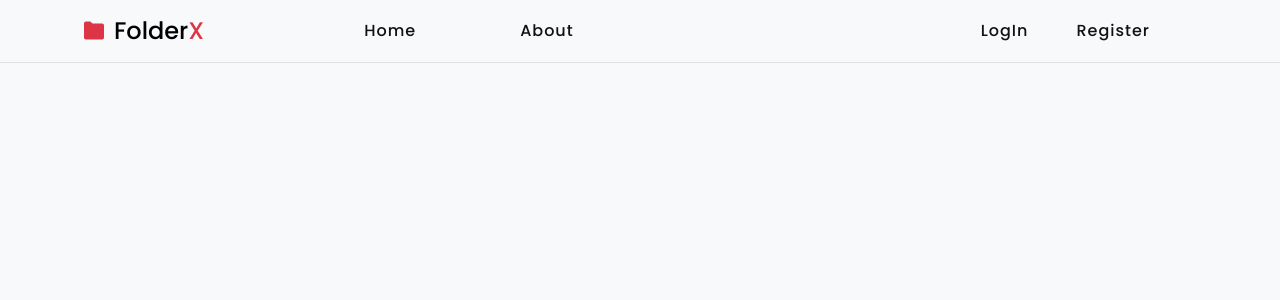
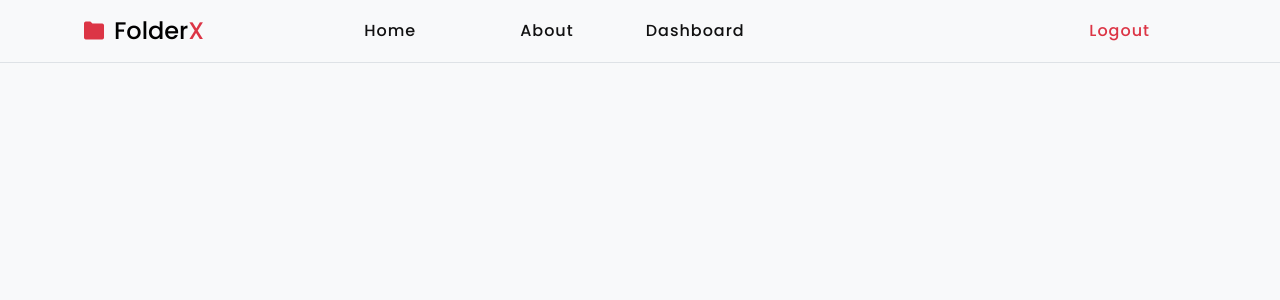
Before and after one commit to yogeshb-27/folderX, a React (Vite) app: page /dashbord in a window 1280 px wide. Shown: the top 300 px of the page. Built offline with nearby package versions, Linux system fonts and the light colour scheme; sample sign-in values are in the browser's storage.

Commit message:
added authcontext for checking user is logged in or not

```diff
--- a/src/App.jsx
+++ b/src/App.jsx
@@ -8,9 +8,11 @@ import Dashboard from "./pages/Dashboard";
 import Navbar from "./components/Navbar";
 import { Toaster } from "react-hot-toast";
 import About from "./pages/About";
+import { AuthProvider } from "./context/AuthContext";
 const App = () => {
   return (
     <Router>
+      <AuthProvider>
         <Toaster />
         <Navbar />
         <Routes>
@@ -20,6 +22,7 @@ const App = () => {
           <Route path="/dashboard" element={<Dashboard />} />
           <Route path="/about" element={<About />} />
         </Routes>
+      </AuthProvider>
     </Router>
   );
 };
--- a/src/components/Navbar.jsx
+++ b/src/components/Navbar.jsx
@@ -1,7 +1,20 @@
 import React from "react";
 import { NavLink, useNavigate } from "react-router-dom";
+import { useAuth } from "../context/AuthContext";
+import toast from "react-hot-toast";
 
 export default function Navbar() {
+  const { token, logout } = useAuth();
+  const navigate = useNavigate();
+  const handleLogOut = async () => {
+    try {
+      logout(); // from context
+      toast.success("Log out successful");
+      navigate("/");
+    } catch (error) {
+      console.error(error);
+    }
+  };
   return (
     <nav className="navbar navbar-expand-lg bg-body-tertiary border-bottom">
       <div className="container">
@@ -45,11 +58,36 @@ export default function Navbar() {
             >
               About
             </NavLink>
-          </div>
-
+            {token && (
+              <>
                 <NavLink
                   className={({ isActive }) =>
-              `nav-link me-5 mb-2 mb-lg-0 ${isActive ? "d-none" : ""}`
+                    `nav-link me-5 ps-lg-3 ${isActive ? "text-primary" : ""}`
+                  }
+                  aria-current="page"
+                  to="/dashboard"
+                >
+                  Dashboard
+                </NavLink>
+              </>
+            )}
+          </div>
+          {token ? (
+            <>
+              <button
+                className={`nav-link text-danger me-5 my-1 `}
+                onClick={handleLogOut}
+              >
+                Logout
+              </button>
+            </>
+          ) : (
+            <>
+              <NavLink
+                className={({ isActive }) =>
+                  `nav-link text-secondary me-5  py-1  ${
+                    isActive ? "d-none" : ""
+                  }`
                 }
                 to="/login"
               >
@@ -57,12 +95,16 @@ export default function Navbar() {
               </NavLink>
               <NavLink
                 className={({ isActive }) =>
-              `nav-link me-5 ${isActive ? "d-none" : ""}`
+                  `nav-link text-secondary me-5 py-1 ${
+                    isActive ? "d-none" : ""
+                  }`
                 }
                 to="/register"
               >
                 Register
               </NavLink>
+            </>
+          )}
         </div>
       </div>
     </nav>
--- /dev/null
+++ b/src/context/AuthContext.jsx
@@ -0,0 +1,32 @@
+import { createContext, useContext, useEffect, useState } from "react";
+
+const AuthContext = createContext();
+
+export const AuthProvider = ({ children }) => {
+  const [token, setToken] = useState(null);
+
+  const login = (token) => {
+    setToken(token);
+    localStorage.setItem("token", token);
+  };
+
+  const logout = () => {
+    setToken(null);
+    localStorage.removeItem("token");
+  };
+
+  useEffect(() => {
+    const storedToken = localStorage.getItem("token");
+    setToken(storedToken);
+  }, []);
+
+  return (
+    <AuthContext.Provider value={{ token, login, logout }}>
+      {children}
+    </AuthContext.Provider>
+  );
+};
+
+export const useAuth = () => {
+  return useContext(AuthContext);
+};
--- a/src/pages/Dashboard.jsx
+++ b/src/pages/Dashboard.jsx
@@ -1,6 +1,15 @@
-import React from "react";
+import React, { useEffect } from "react";
+import { useAuth } from "../context/AuthContext";
+import { useNavigate } from "react-router-dom";
 
 const Dashboard = () => {
+  const { token } = useAuth();
+  const navigate = useNavigate();
+  useEffect(() => {
+    if (!token) {
+      navigate("/login");
+    }
+  }, [token, navigate]);
   return <div>Dashboard</div>;
 };
 
--- a/src/pages/Login.jsx
+++ b/src/pages/Login.jsx
@@ -1,12 +1,21 @@
-import React, { useState } from "react";
+import React, { useEffect, useState } from "react";
 import { Link, useNavigate } from "react-router-dom";
+import { useAuth } from "../context/AuthContext";
 import axios from "axios";
 import toast from "react-hot-toast";
+
 export default function Login() {
+  const { token, login } = useAuth();
   const navigate = useNavigate();
   const [email, setEmail] = useState("");
   const [password, setPassword] = useState("");
   const [showPassword, setShowPassword] = useState(false);
+
+  useEffect(() => {
+    if (token) {
+      navigate("/dashbord");
+    }
+  }, [token, navigate]);
 
   async function loginUser(ev) {
     ev.preventDefault();
@@ -18,6 +27,7 @@ export default function Login() {
       );
       // console.log(response);
       if (response.status === 200) {
+        await login(response.data.token);
         navigate("/dashboard");
       } else {
         toast.error("Login failed");
--- a/src/pages/Register.jsx
+++ b/src/pages/Register.jsx
@@ -1,13 +1,21 @@
-import React, { useState } from "react";
+import React, { useEffect, useState } from "react";
 import { Link, useNavigate } from "react-router-dom";
+import { useAuth } from "../context/AuthContext";
 import axios from "axios";
 import toast from "react-hot-toast";
 
 export default function Register() {
+  const { token } = useAuth();
   const navigate = useNavigate();
   const [email, setEmail] = useState("");
   const [password, setPassword] = useState("");
   const [showPassword, setShowPassword] = useState(false);
+
+  useEffect(() => {
+    if (token) {
+      navigate("/dashboard");
+    }
+  }, [token, navigate]);
 
   async function register(ev) {
     ev.preventDefault();
```
Lines whose indentation alone changed are shown as unchanged.
